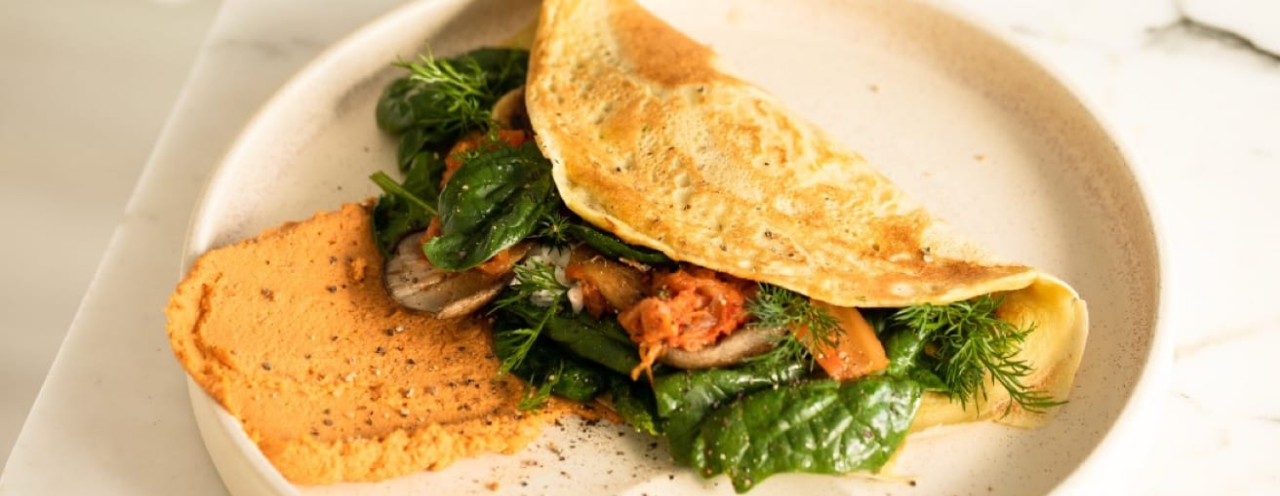
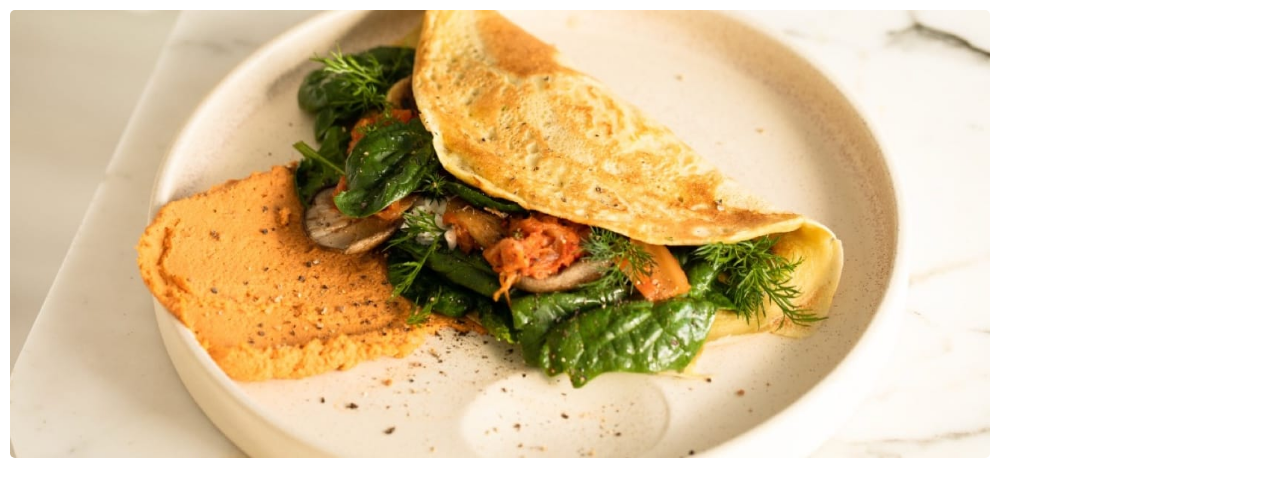
Before and after one commit to coder-dcoder/frontend-mentor-recipe-page-challenge, a website: page index.html in a window 1280 px wide. Shown: the top 496 px of the page. Drawn offline with Linux system fonts and the light colour scheme.

Commit message:
we made some changes 2days ago about media queiry and need more work on that

```diff
--- a/app/scss/_globals.scss
+++ b/app/scss/_globals.scss
@@ -20,6 +20,10 @@ body {
   max-width: 375px; //for moble first
   height: auto;
   margin: 10px;
+
+  @media (min-width: 375px) {
+    max-width: 1000px;
+  }
 }
 
 hr {
--- a/app/scss/_header.scss
+++ b/app/scss/_header.scss
@@ -1,4 +1,18 @@
-header img {
-  width: 100%;
-  // border-radius: 10px;
+header {
+  // @media (min-width: 375px) {
+  //   max-width: 1440px;
+  // }
+
+  img {
+    width: 100%;
+    max-width: 375px;
+
+    // border-radius: 10px;
+
+    @media (min-width: 375px) {
+      max-width: 1000px;
+      padding: 10px;
+      border-radius: 15px;
+    }
+  }
 }
--- a/index.html
+++ b/index.html
@@ -25,7 +25,7 @@
       rel="stylesheet"
     />
 
-    <link rel="stylesheet" href="/assets/css/style.css" />
+    <link rel="stylesheet" href="assets/css/style.css" />
 
     <title>Frontend Mentor | Recipe page</title>
     <!-- Feel free to remove these styles or customise in your own stylesheet 👍 -->
@@ -41,7 +41,7 @@
   </head>
   <body>
     <header>
-      <img src="/assets/images/image-omelette.jpeg" alt="omelette image" />
+      <img src="assets/images/image-omelette.jpeg" alt="omelette image" />
     </header>
 
     <div class="container">
```
Also changed, not shown: assets/css/style.css, 1 other file.
